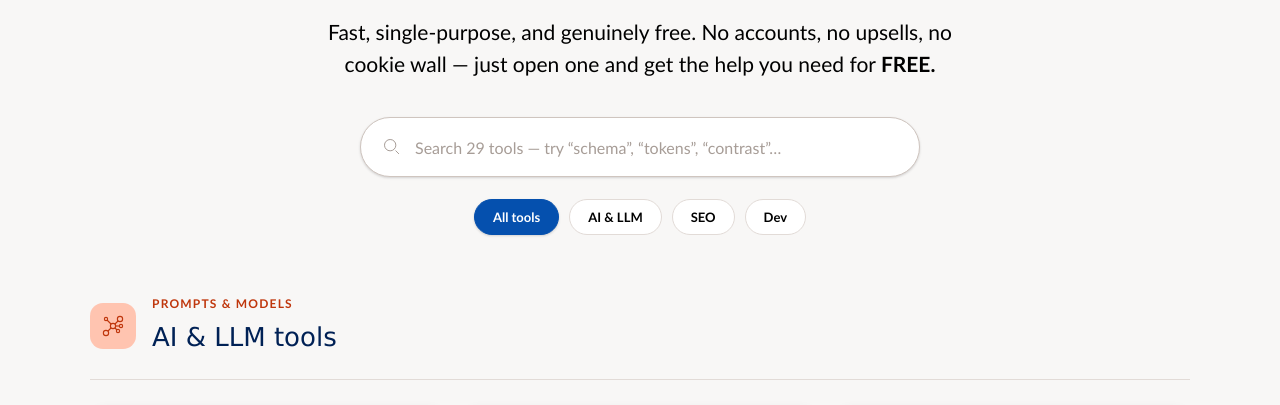
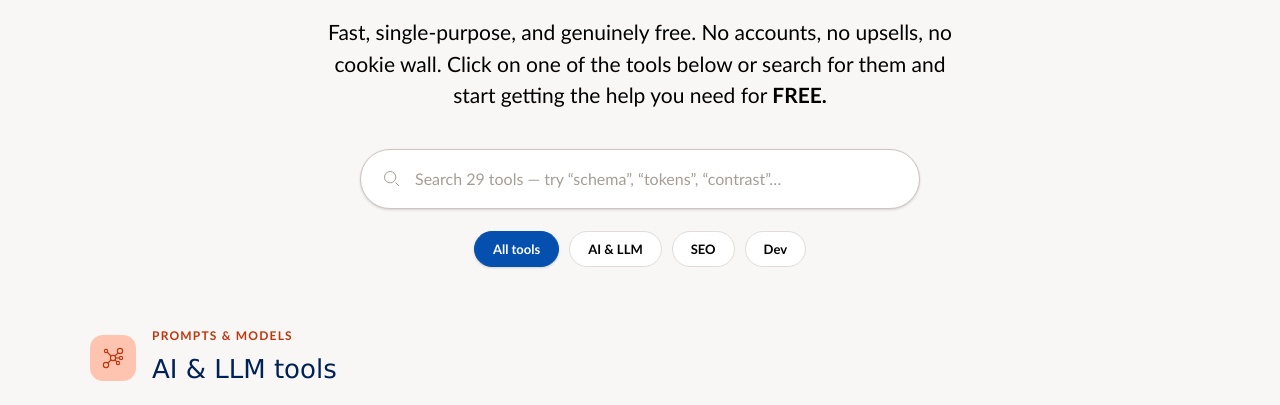
Before and after one commit to EBM26/seotools4free, a website: page index.html in a window 1280 px wide. Shown: the part 353-758 px from the top of the page. Drawn offline with Linux system fonts and the light colour scheme.

Commit message:
new subheader

```diff
--- a/index.html
+++ b/index.html
@@ -24,7 +24,7 @@
 
     <section class="home-hero">
       <h1 class="home-hero__title"><b>FREE</b> AI and SEO tools, No Hassle or Signup Required</h1>
-      <p class="home-hero__subtitle">Fast, single-purpose, and genuinely free. No accounts, no upsells, no cookie wall — just open one and get the help you need for <b>FREE.</b> </p>
+      <p class="home-hero__subtitle">Fast, single-purpose, and genuinely free. No accounts, no upsells, no cookie wall. Click on one of the tools below or search for them and start getting the help you need for <b>FREE.</b> </p>
 
       <div class="home-search">
         <span class="home-search__icon">
```
